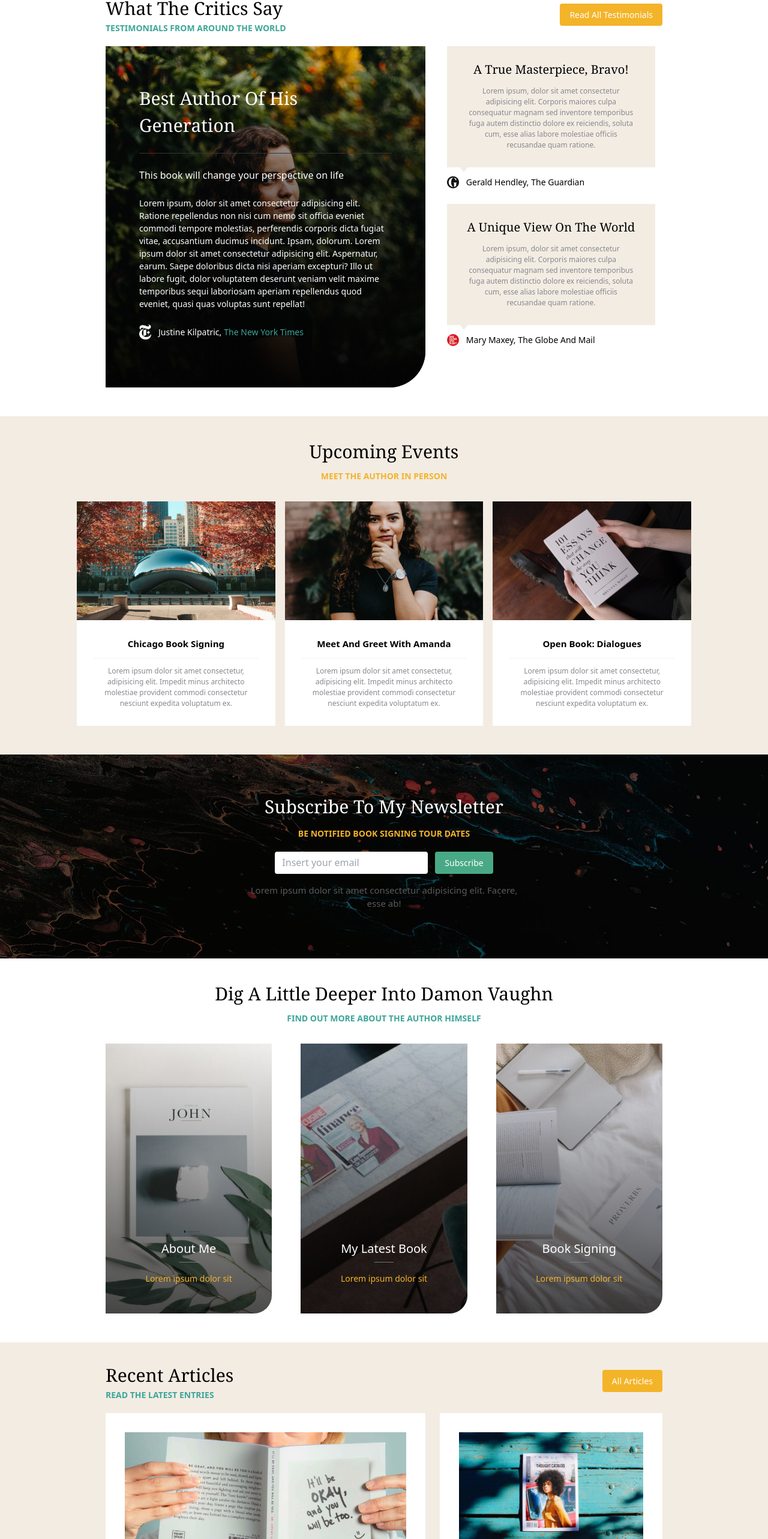
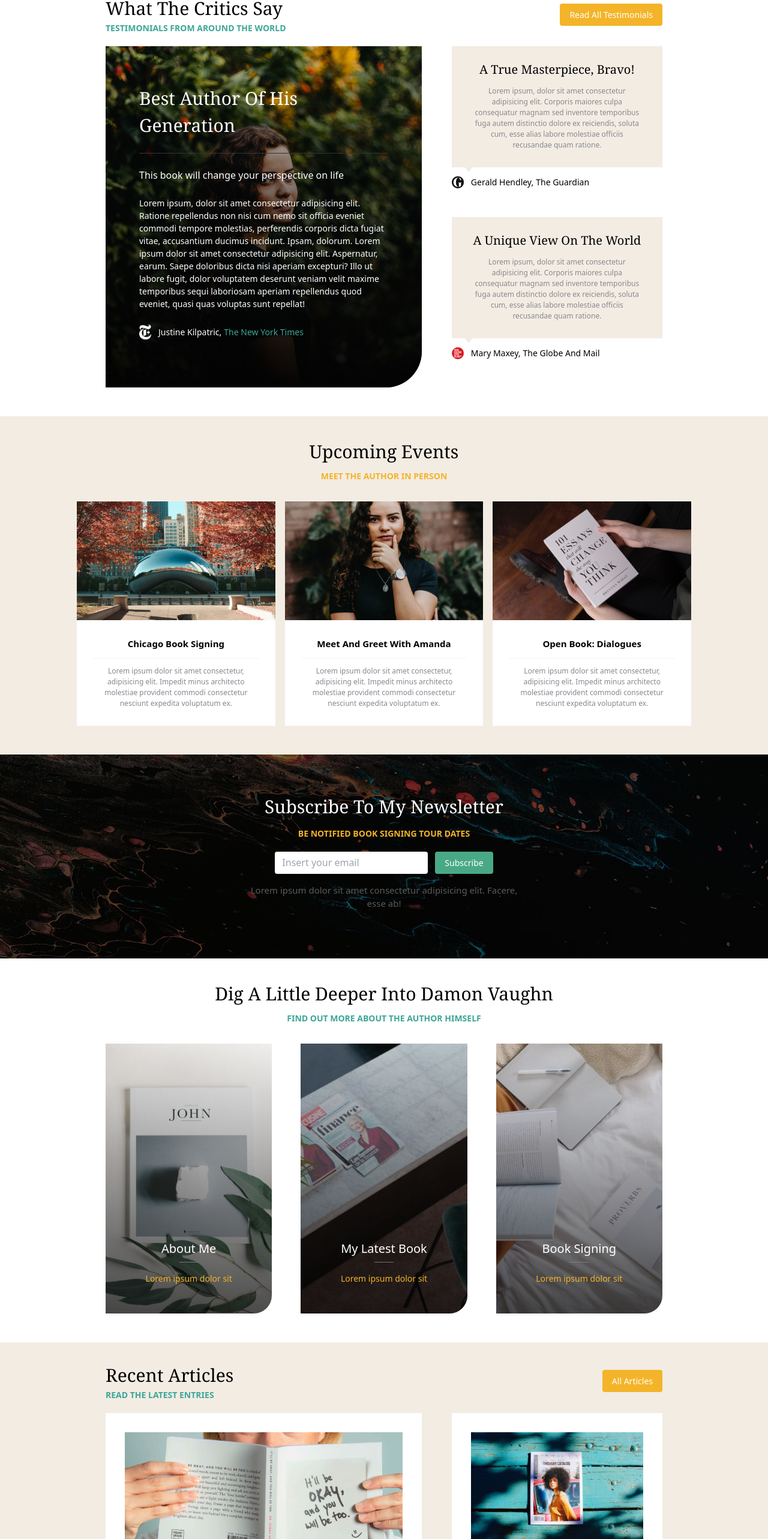
Before and after one commit to Vincenzo117/proj-html-vuejs, a Vue app: page / in a window 1280 px wide. Shown: the part 1599-4165 px from the top of the page at 60% size. Built offline with nearby package versions, Linux system fonts and the light colour scheme.

Commit message:
better layout for critic and recent articles sections

```diff
--- a/src/components/CriticSection.vue
+++ b/src/components/CriticSection.vue
@@ -81,12 +81,17 @@ export default {
     }
 
     .section__body {
-      &::after {
-        @apply content-[''] clear-both block;
-      }
+      grid-template-columns: 3fr 2fr;
+      grid-template-rows: repeat(2,1fr);
+      justify-items: stretch;
+      align-items: stretch;
+      column-gap: 50px;
+      @apply lg:grid;
+
       .critic-card {
         &.critic-card--big {
-          @apply w-full lg:w-3/5 lg:pr-6 mb-8 lg:mb-0 float-left;
+          grid-row: span 2 / span 2;
+          @apply mb-8 lg:mb-0;
 
           .critic-card__wrapper {
             background-image: url("../assets/img/testimonial2-2x.jpg");
@@ -136,7 +141,7 @@ export default {
         }
 
         &.critic-card--small {
-          @apply w-full sm:w-1/2 px-3 lg:w-2/5 float-right mb-6 text-center;
+          @apply mb-6 text-center;
 
           .critic-card__header,
           .critic-card__body {
--- a/src/components/RecentArticlesSection.vue
+++ b/src/components/RecentArticlesSection.vue
@@ -80,17 +80,22 @@ export default {
     }
 
     .section__body {
-      @apply relative;
-      &::after {
-        @apply content-[''] clear-both block;
-      }
+      grid-template-columns: 3fr 2fr;
+      grid-template-rows: repeat(2,1fr);
+      justify-items: stretch;
+      align-items: stretch;
+      column-gap: 50px;
+      @apply lg:grid;
+
       .article-card {
-        @apply relative z-20;
+
         &.article-card--big {
-          @apply w-full lg:w-3/5 lg:pr-6 mb-8 lg:mb-0 float-left;
+          grid-row: span 2 / span 2;
+
+          @apply mb-8 lg:mb-0;
 
           .article-card__wrapper {
-            @apply p-6 sm:p-8 lg:h-[600px] xl:h-[780px] bg-white;
+            @apply p-6 sm:p-8 bg-white h-full w-full;
 
             .article-card__thumb {
               @apply mb-4;
@@ -111,10 +116,10 @@ export default {
         }
 
         &.article-card--small {
-          @apply w-full mb-8 sm:mb-0 sm:w-1/2 lg:w-2/5 float-right;
+          @apply mb-8 sm:mb-0;
 
           .article-card__wrapper {
-            @apply p-6 sm:p-8 sm:h-[300px]  xl:h-[390px] bg-white;
+            @apply p-6 sm:p-8 bg-white h-full w-full;
 
             .article-card__thumb {
               @apply mb-2;
```
